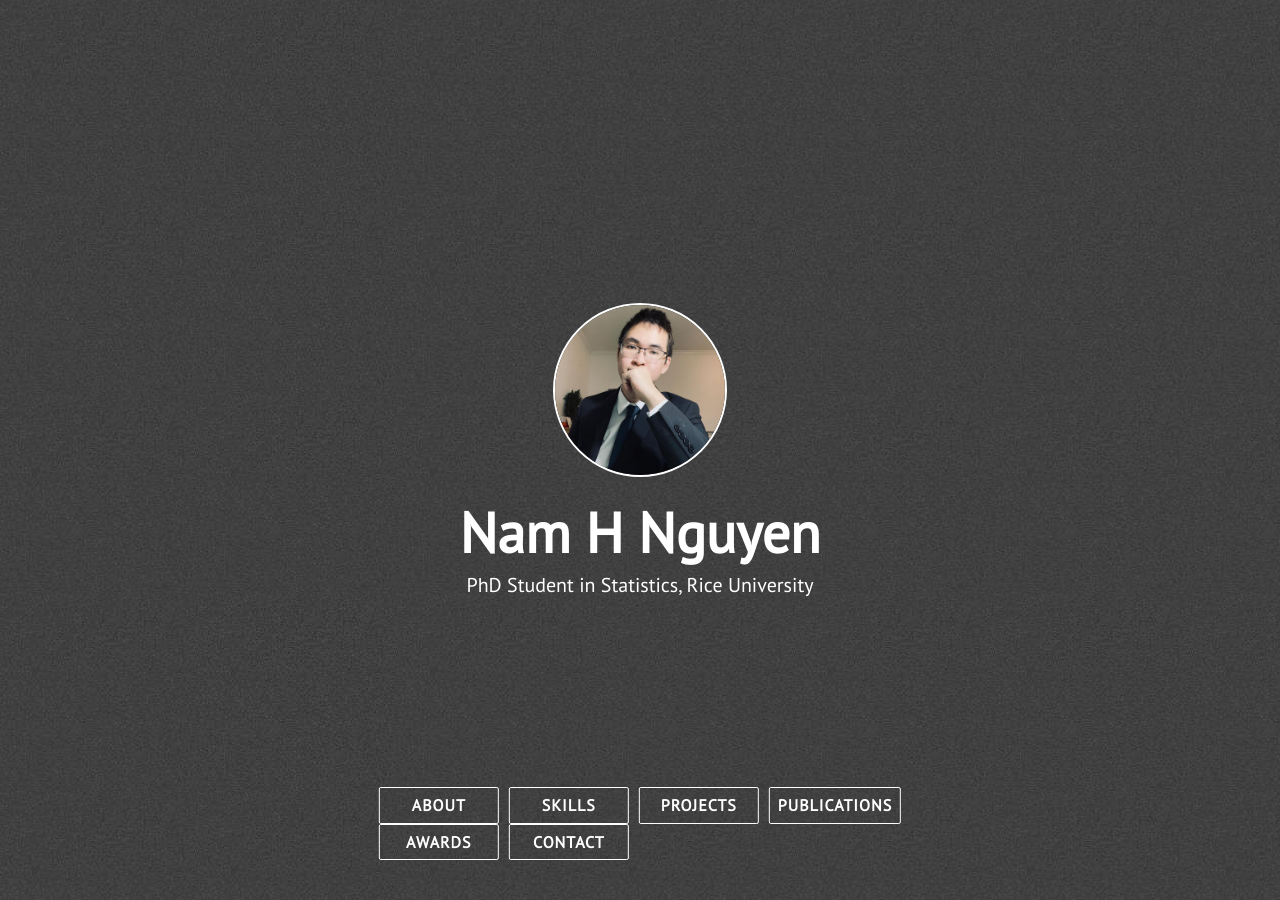
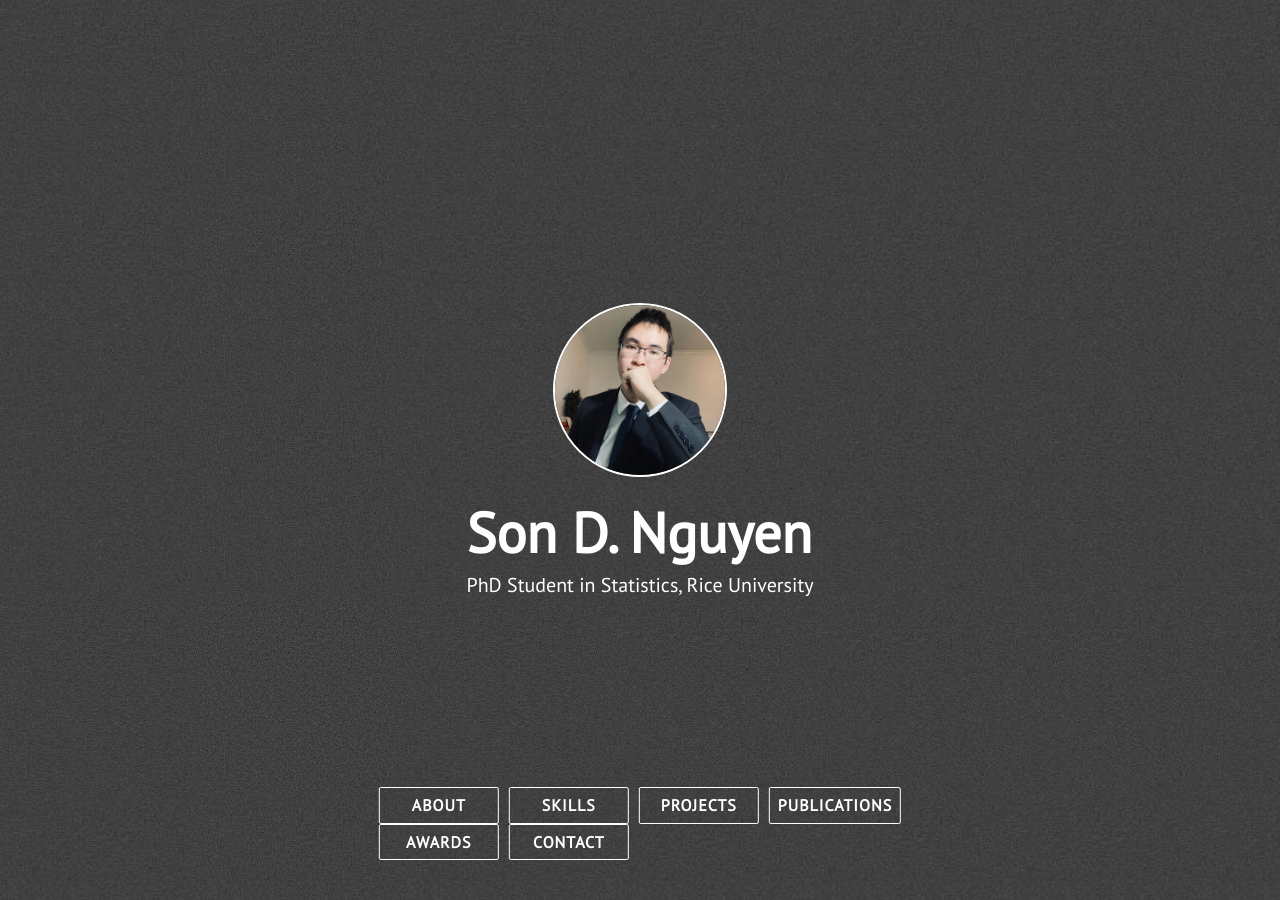
Before and after one commit to nguyendangson/sondangnguyen, a Jekyll site: the page built from index.html, in a window 1280 px wide and 900 px high. Built offline with Jekyll 4.4.1, drawn with Linux system fonts in a browser that asks for light colours; nearby versions of some CDN libraries; some of the changed text lies outside the part shown.

Commit message:
Update _config.yml

```diff
--- a/_config.yml
+++ b/_config.yml
@@ -1,4 +1,4 @@
-title: Nam H Nguyen
+title: Son D. Nguyen
 description: PhD Student in Statistics, Rice University
 site_title: '@hn17 - Nam H Nguyen'
 
```
